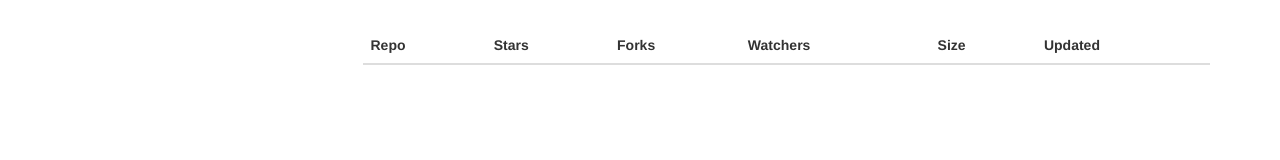
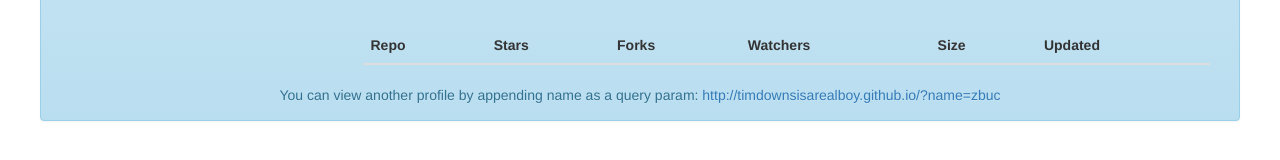
Before and after one commit to timdownsisarealboy/timdownsisarealboy.github.io, a plain HTML site: page index.html in a window 1280 px wide. Shown: the part 404-564 px from the top of the page. Drawn offline with nearby package versions, Linux system fonts and the light colour scheme; no server answers.

Commit message:
adding an information box with instructions on how to view another profile

```diff
--- a/index.html
+++ b/index.html
@@ -175,6 +175,9 @@
             </div><!--/span-->
             </div><!--/span-->
           </div><!--/row-->
+          <div class="row">
+              <div class="alert alert-info text-center" role="alert">You can view another profile by appending name as a query param: <a href="http://timdownsisarealboy.github.io/?name=zbuc">http://timdownsisarealboy.github.io/?name=zbuc</a></div>
+          </div>
         </div><!--/span-->
       </div>
     </div>
```
